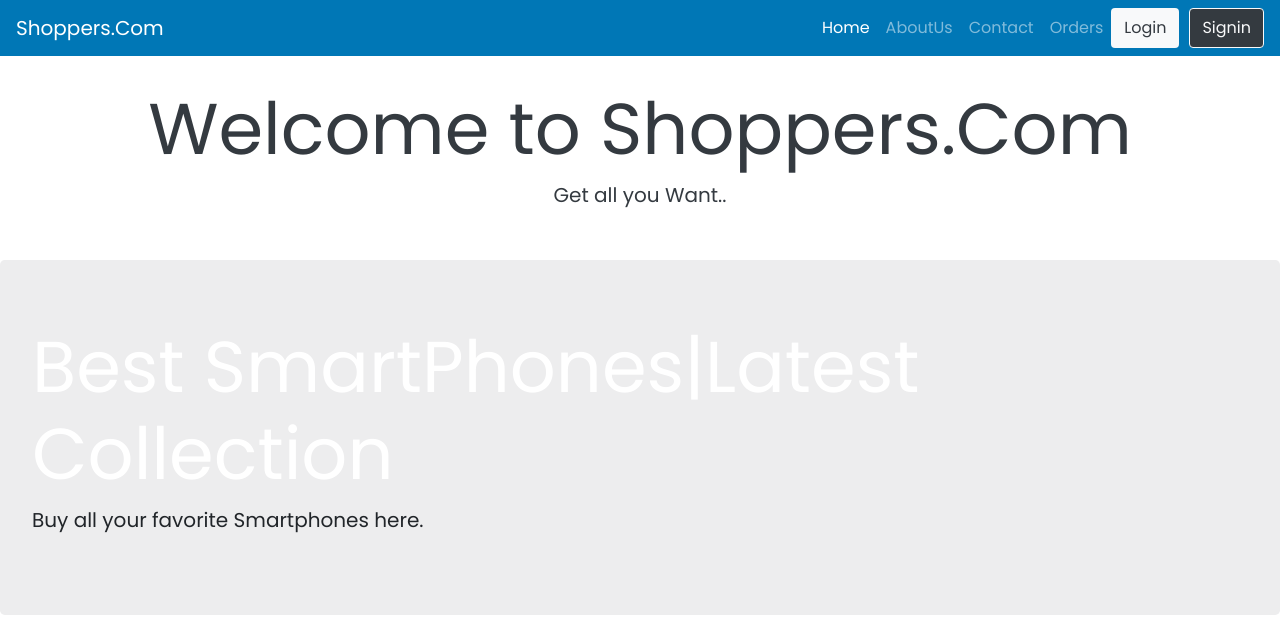
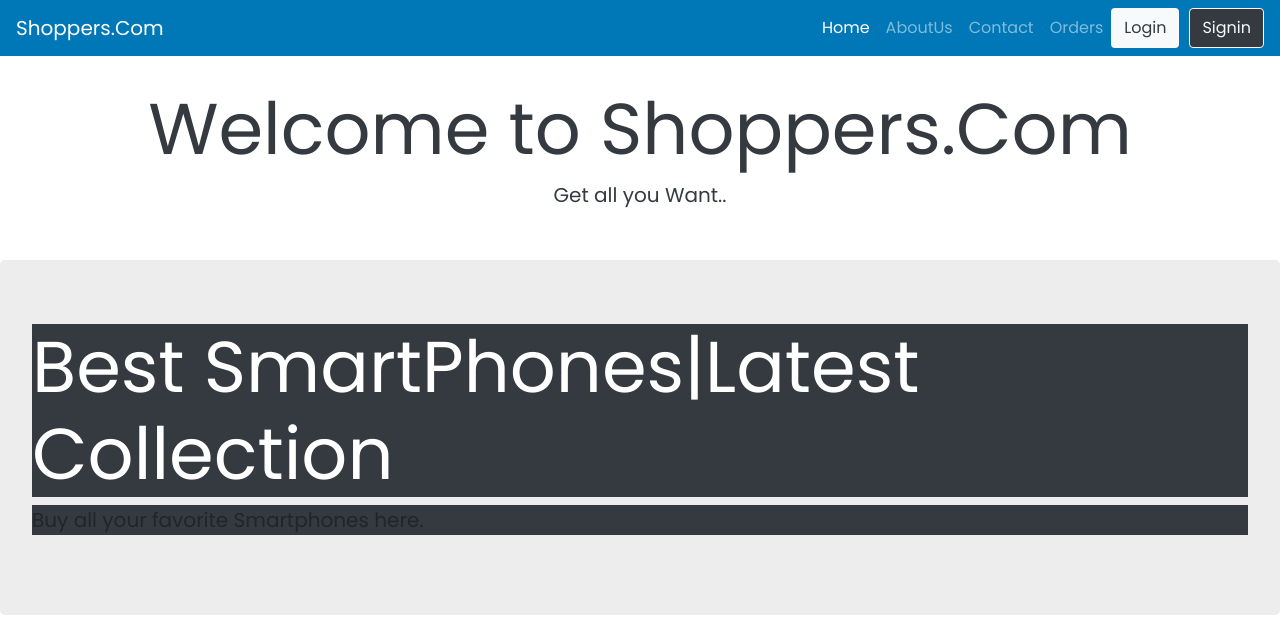
Before and after one commit to thrupthiraj/finalProject1, a plain HTML site: page index.html in a window 1280 px wide. Shown: the top 618 px of the page. Drawn offline with nearby package versions, Linux system fonts and the light colour scheme.

Commit message:
Update index.html

```diff
--- a/index.html
+++ b/index.html
@@ -46,8 +46,8 @@
 
             <header class="jumbotron my-4" style="background-color: #ededee;
             color: #212529;">
-                <h1 class="display-3">Best SmartPhones|Latest Collection</h1>
-                <p class="lead">Buy all your favorite Smartphones here.</p>
+                <h1 class="display-3 bg-dark">Best SmartPhones|Latest Collection</h1>
+                <p class="lead bg-dark">Buy all your favorite Smartphones here.</p>
             </header>
 
     <div class="container mt-4">
```
